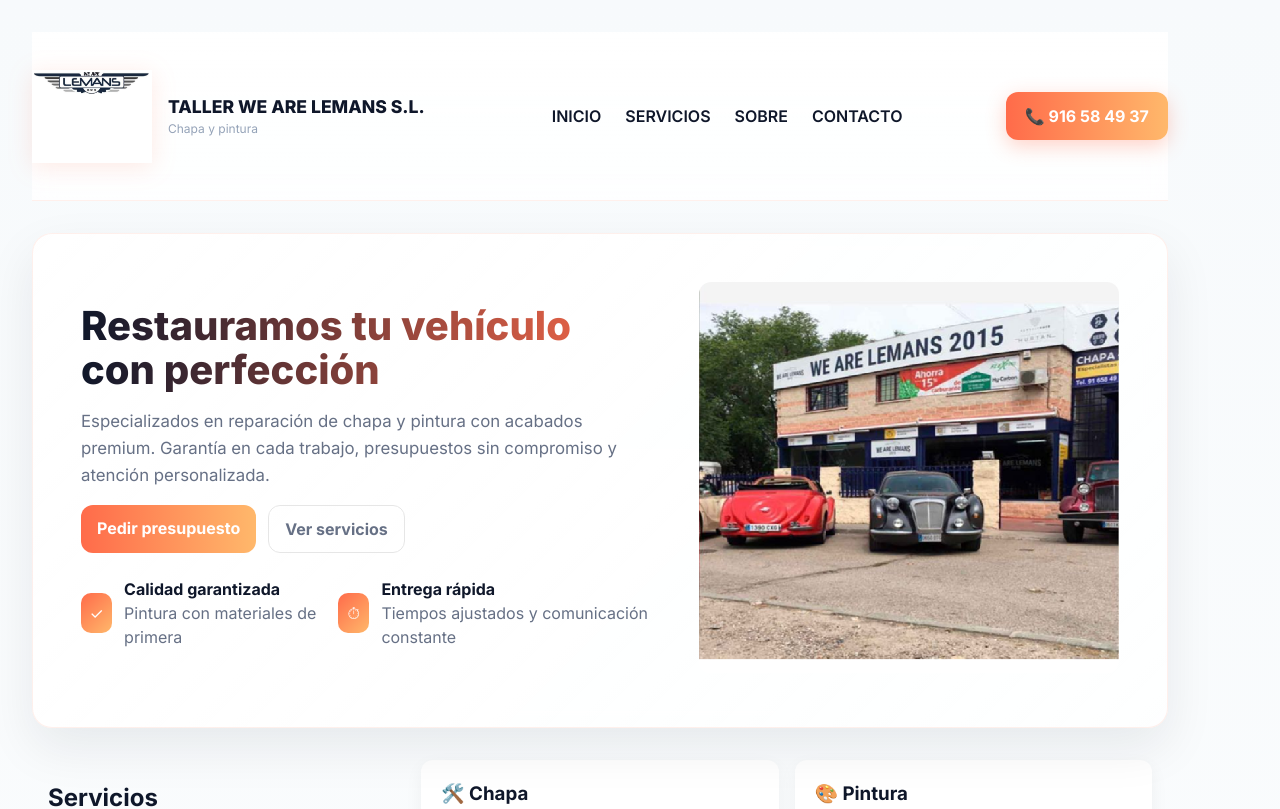
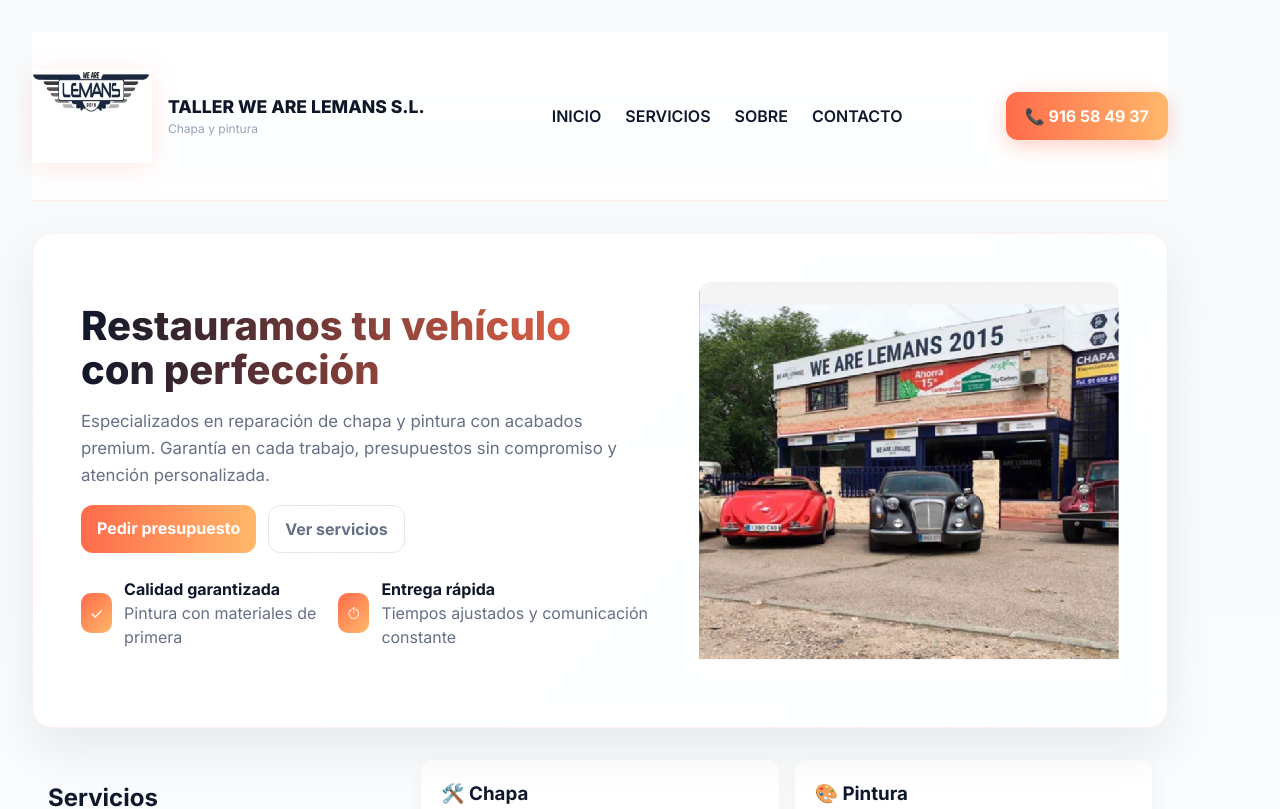
Before and after one commit to yoandrapl/proyecto-yoa, a React (Vite) app: page / in a window 1280 px wide. Shown: the top 809 px of the page. Built offline with nearby package versions, Linux system fonts and the light colour scheme.

Commit message:
fix: corregir ruta del logo a /LOGOLEMANS.png

```diff
--- a/src/components/Header.tsx
+++ b/src/components/Header.tsx
@@ -4,7 +4,7 @@
   return (
     <header className="site-header container">
       <a className="brand" href="#inicio">
-        <img src="/LOGOLEMANS.JPG" alt="Taller YOA" style={{width:120,height:120}} />
+        <img src="/LOGOLEMANS.png" alt="Taller WE ARE LEMANS" style={{width:120,height:120,objectFit:'contain'}} />
         <div>
           <div className="title">TALLER WE ARE LEMANS S.L.</div>
           <div style={{fontSize:12,color:'#94a3b8'}}>Chapa y pintura</div>
@@ -16,7 +16,7 @@
         <a href="#sobre">SOBRE</a>
         <a href="#contacto">CONTACTO</a>
       </nav>
-      <a className="cta-phone" href="tel:+34600111222">📞 916 58 49 37</a>
+      <a className="cta-phone" href="tel:+34916584937">📞 916 58 49 37</a>
     </header>
   )
 }
```
